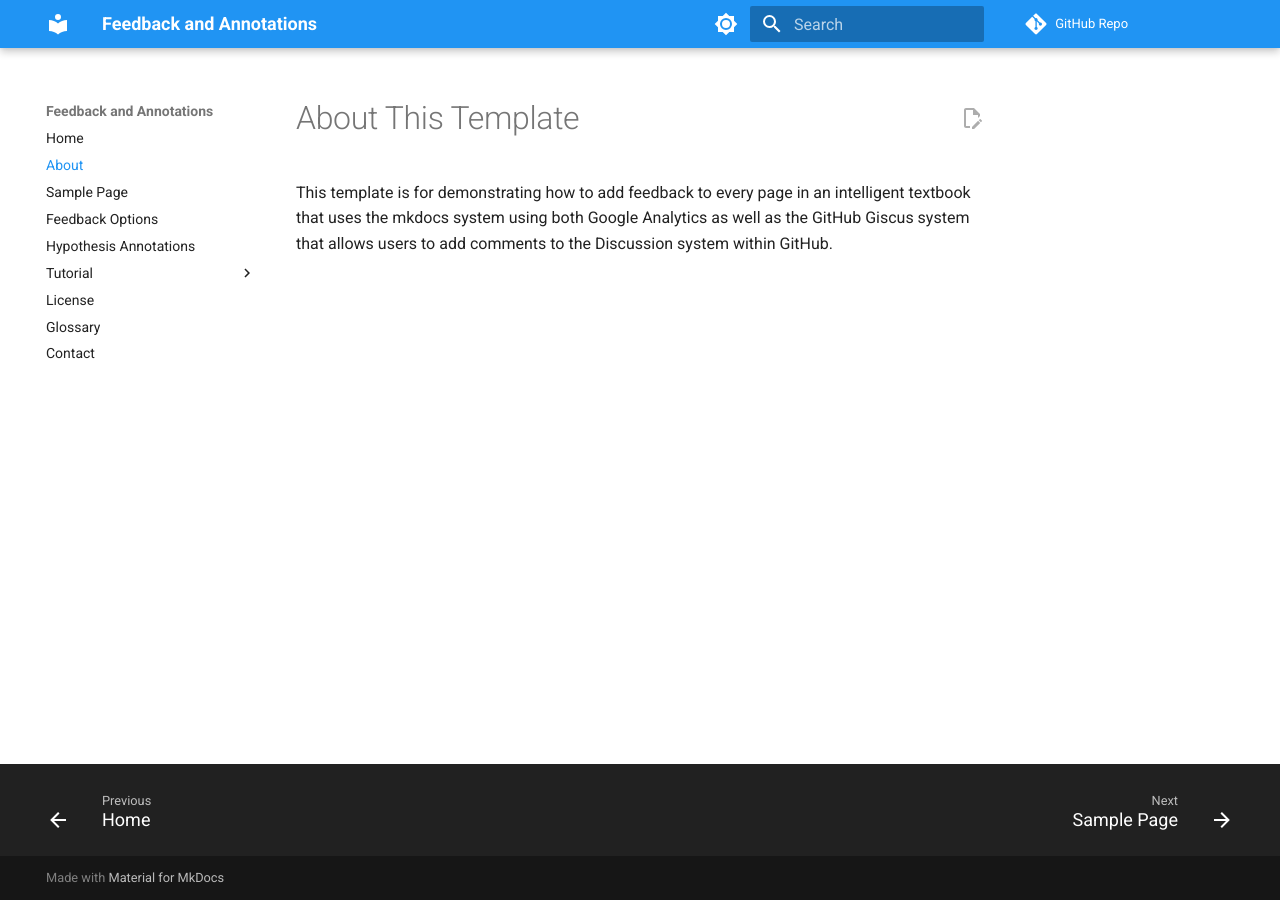
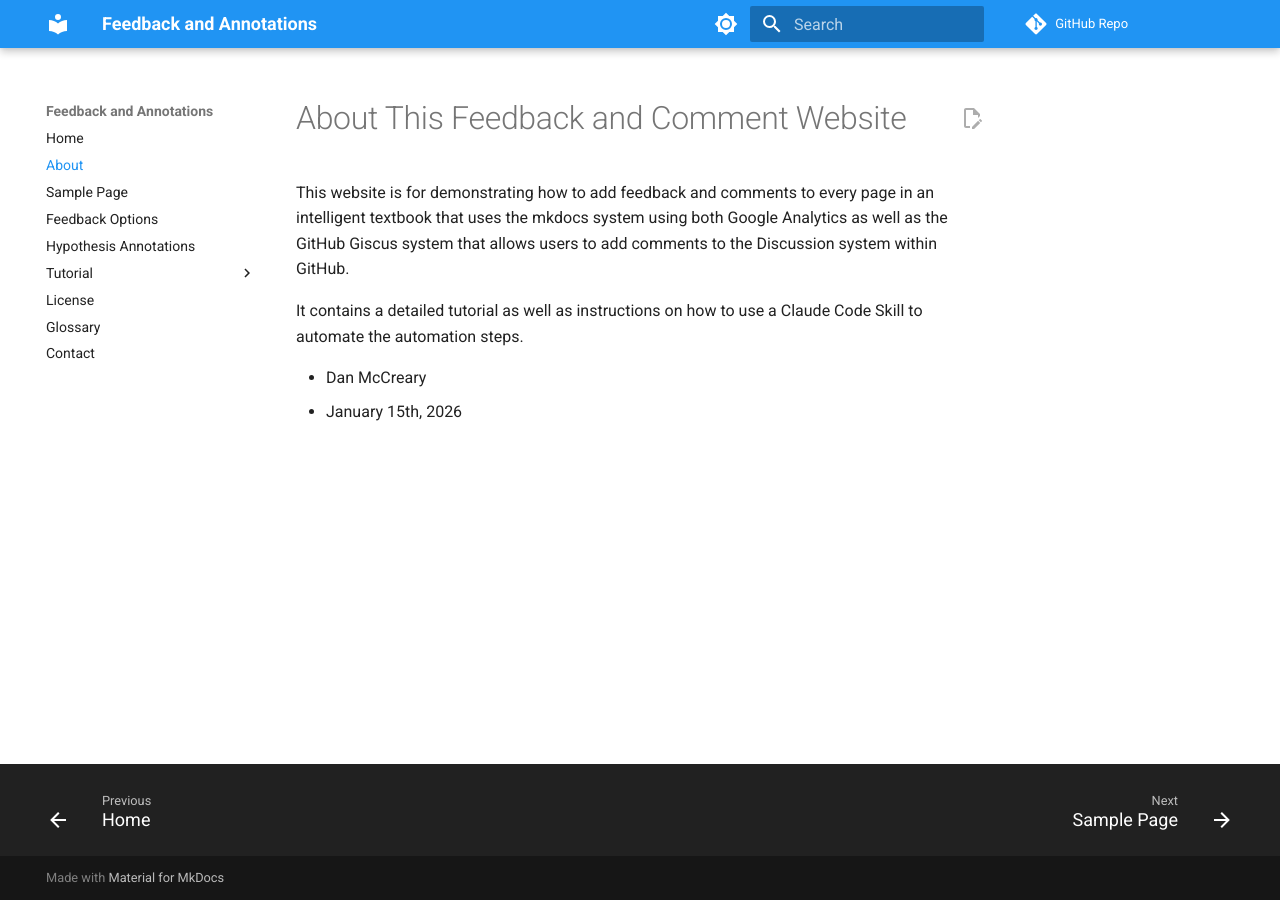
Before and after one commit to dmccreary/giscus-template, an MkDocs documentation site: the page built from docs/about.md, in a window 1280 px wide. Built offline with MkDocs 1.6.1 and Material for MkDocs 9.7.7, drawn with Linux system fonts in a browser that asks for light colours; comment, search, counter and statistics services are not loaded.

Commit message:
updated metadata and about

```diff
--- a/docs/about.md
+++ b/docs/about.md
@@ -1,7 +1,16 @@
-# About This Template
+---
+comments: false
+---
+# About This Feedback and Comment Website
 
-This template is for demonstrating how to add feedback
+This website is for demonstrating how to add feedback and comments
 to every page in an intelligent textbook that uses the mkdocs system
 using both Google Analytics as well as the GitHub Giscus system
 that allows users to add comments to the Discussion system
 within GitHub.
+
+It contains a detailed tutorial as well as instructions on
+how to use a Claude Code Skill to automate the automation steps.
+
+- Dan McCreary
+- January 15th, 2026
```
Also changed, not shown: docs/feedback-options.md (+3 -0 lines), docs/glossary.md (+3 -0 lines).
